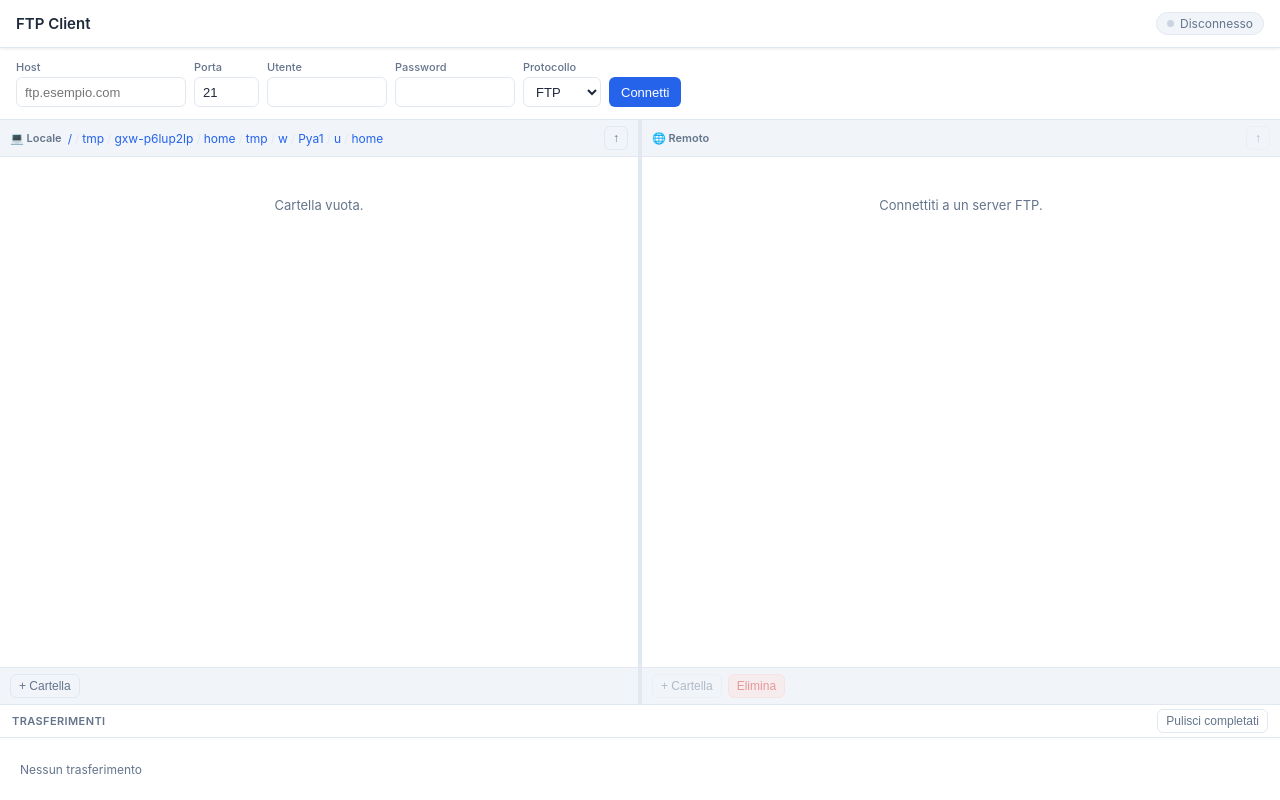
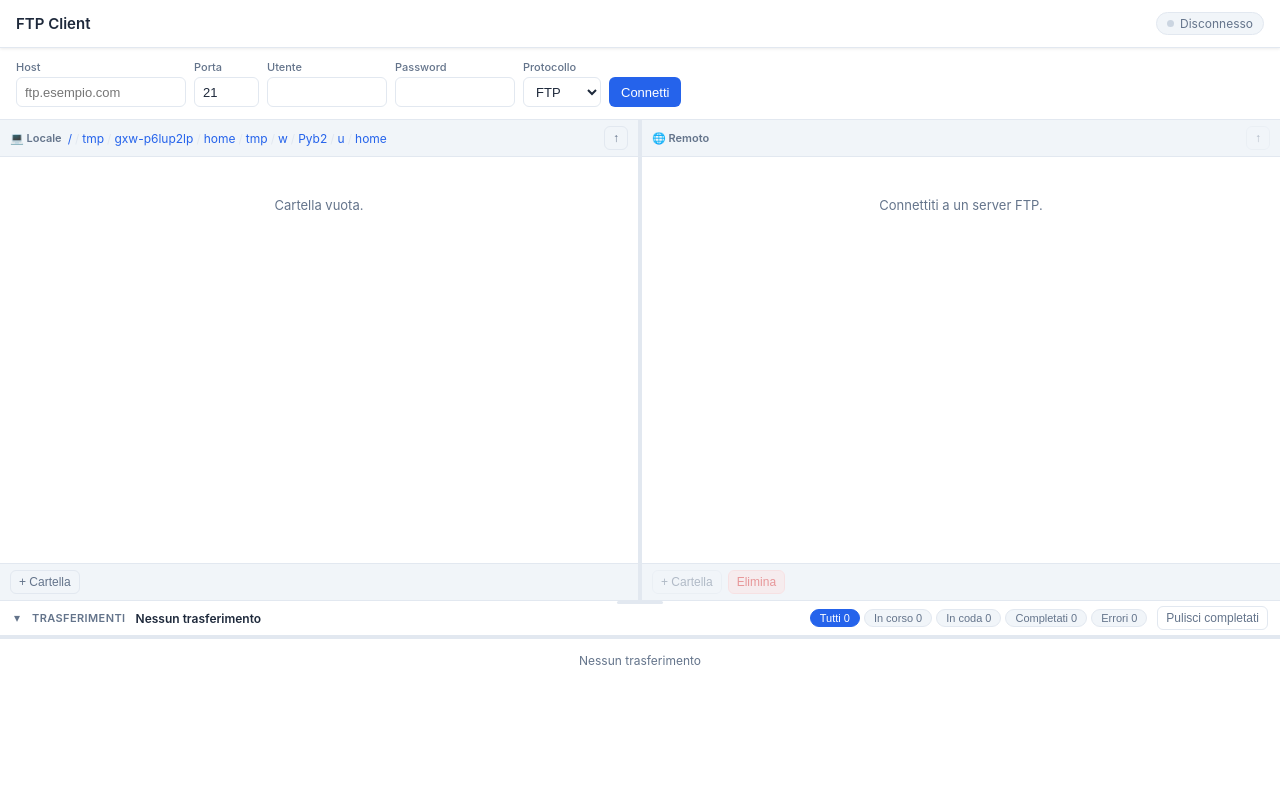
Before and after one commit to procolo75/ftp-client, a Flask app: page / in a window 1280 px wide. Run offline with Flask 3, Linux system fonts and the light colour scheme; data that the repository does not hold is empty.

Commit message:
feat: pannello trasferimenti ridimensionabile e leggibile
La striscia dei trasferimenti era alta 96px fissi, con le card che
scorrevano in orizzontale: con molti file non si capiva cosa fosse in
corso ne quanto mancasse.

- pannello ridimensionabile trascinando il bordo superiore, con altezza
  e stato compresso salvati in localStorage (doppio clic = reset)
- elenco verticale a colonne allineate al posto dello scroll orizzontale:
  percorso troncato a sinistra, nome file sempre leggibile
- riepilogo complessivo: file completati/totali, byte, velocita aggregata,
  tempo rimanente e barra di avanzamento globale (anche nel titolo pagina)
- filtri per stato (tutti / in corso / in coda / completati / errori)
- ordinamento con i job attivi in cima, aggiornamento incrementale del DOM
  e cap a 300 righe per non impallare la UI con code lunghe
- "Pulisci completati" ora svuota davvero la coda lato server
  (POST /api/queue/clear): prima le card tornavano al polling successivo

Co-Authored-By: Claude Opus 5 <noreply@anthropic.com>

```diff
--- a/app.py
+++ b/app.py
@@ -174,6 +174,11 @@ def get_queue():
     return jsonify({"jobs": ftp_manager.get_queue()})
 
 
+@app.route("/api/queue/clear", methods=["POST"])
+def clear_queue():
+    return jsonify({"removed": ftp_manager.clear_finished()})
+
+
 @app.route("/api/queue/<job_id>", methods=["DELETE"])
 def cancel_job(job_id):
     ok = ftp_manager.cancel_job(job_id)
--- a/static/app.js
+++ b/static/app.js
@@ -4,7 +4,6 @@ let remotePath = "/";
 let connected  = false;
 let selectedRemote = null;   // {name, type, path, size}
 let dragState  = null;       // {source:'local'|'remote', path, name, type, size}
-let jobCards   = {};
 let lastJobs   = [];         // latest queue snapshot from the server
 
 const STORAGE_KEY = "ftp-client-creds";
@@ -12,6 +11,7 @@ const STORAGE_KEY = "ftp-client-creds";
 /* ── Init ── */
 document.addEventListener("DOMContentLoaded", () => {
   loadSavedCreds();
+  initQueuePanel();
   startSSE();
   checkStatus();
   browseLocalTo("~");
@@ -324,62 +324,259 @@ function onPaneDrop(e, targetPanel) {
 }
 
 /* ── Transfer queue ── */
+const QUEUE_H_KEY     = "ftp-client-queue-h";
+const QUEUE_COLL_KEY  = "ftp-client-queue-collapsed";
+const QUEUE_DEFAULT_H = 200;
+const QUEUE_MIN_H     = 92;
+const MAX_ROWS        = 300;   // cap on rendered rows; the rest is summarised
+
+const RANK = { running: 0, queued: 1, error: 2, cancelled: 3, done: 4 };
+const STATE_LABEL = { queued: "In coda", running: "In corso", done: "Completato",
+                      error: "Errore", cancelled: "Annullato" };
+
+let queueFilter  = "all";
+let jobRows      = {};   // job id -> {row, refs}
+let rateSamples  = [];   // [totalBytesDone, timestamp] for the aggregate speed
+
+function initQueuePanel() {
+  const saved = parseInt(localStorage.getItem(QUEUE_H_KEY) || "", 10);
+  if (saved) setQueueHeight(saved);
+  if (localStorage.getItem(QUEUE_COLL_KEY) === "1") el("queue-strip").classList.add("collapsed");
+
+  const handle = el("queue-resize");
+  handle.addEventListener("mousedown", startQueueResize);
+  handle.addEventListener("dblclick", () => setQueueHeight(QUEUE_DEFAULT_H, true));
+  renderFilters();
+}
+
+function setQueueHeight(px, persist) {
+  const max = Math.max(QUEUE_MIN_H, window.innerHeight - 160);
+  const h = Math.min(Math.max(px, QUEUE_MIN_H), max);
+  document.documentElement.style.setProperty("--queue-h", h + "px");
+  if (persist !== false) localStorage.setItem(QUEUE_H_KEY, String(h));
+}
+
+function startQueueResize(e) {
+  e.preventDefault();
+  const strip = el("queue-strip");
+  strip.classList.remove("collapsed");
+  localStorage.setItem(QUEUE_COLL_KEY, "0");
+
+  const startY = e.clientY;
+  const startH = strip.getBoundingClientRect().height;
+  document.body.classList.add("resizing-queue");
+
+  const onMove = ev => setQueueHeight(startH + (startY - ev.clientY));
+  const onUp = () => {
+    document.body.classList.remove("resizing-queue");
+    document.removeEventListener("mousemove", onMove);
+    document.removeEventListener("mouseup", onUp);
+  };
+  document.addEventListener("mousemove", onMove);
+  document.addEventListener("mouseup", onUp);
+}
+
+function toggleQueue() {
+  const collapsed = el("queue-strip").classList.toggle("collapsed");
+  localStorage.setItem(QUEUE_COLL_KEY, collapsed ? "1" : "0");
+}
+
+function setQueueFilter(f) {
+  queueFilter = f;
+  renderQueue(lastJobs);
+}
+
+function renderFilters(counts) {
+  const c = counts || { all: 0, running: 0, queued: 0, done: 0, error: 0 };
+  const defs = [
+    ["all",     "Tutti",      c.all,     ""],
+    ["running", "In corso",   c.running, ""],
+    ["queued",  "In coda",    c.queued,  ""],
+    ["done",    "Completati", c.done,    ""],
+    ["error",   "Errori",     c.error,   "err"],
+  ];
+  el("queue-filters").innerHTML = defs.map(([key, label, n, extra]) =>
+    `<button class="qfilter ${extra} ${queueFilter === key ? "active" : ""}"
+             onclick="setQueueFilter('${key}')">${label} ${n}</button>`
+  ).join("");
+}
+
+function jobMatchesFilter(job) {
+  if (queueFilter === "all") return true;
+  if (queueFilter === "error") return job.status === "error" || job.status === "cancelled";
+  return job.status === queueFilter;
+}
+
 function renderQueue(jobs) {
+  lastJobs = jobs || [];
   const list = el("queue-list");
-  const empty = el("queue-empty");
-  lastJobs = jobs;
 
-  jobs.forEach(job => {
-    if (jobCards[job.id]) {
-      updateJobCard(job);
-    } else {
-      const card = createJobCard(job);
-      jobCards[job.id] = card;
-      list.insertBefore(card, empty);
+  const counts = { all: lastJobs.length, running: 0, queued: 0, done: 0, error: 0 };
+  lastJobs.forEach(j => {
+    if (j.status === "running") counts.running++;
+    else if (j.status === "queued") counts.queued++;
+    else if (j.status === "done") counts.done++;
+    else counts.error++;               // error + cancelled
+  });
+  renderFilters(counts);
+  updateAggregate();
+
+  // Running first, then queued, then failures, then completed: what matters stays on top
+  const visible = lastJobs
+    .filter(jobMatchesFilter)
+    .map((job, i) => ({ job, i }))
+    .sort((a, b) => (RANK[a.job.status] ?? 9) - (RANK[b.job.status] ?? 9) || a.i - b.i)
+    .map(x => x.job);
+
+  const shown = visible.slice(0, MAX_ROWS);
+  const shownIds = new Set(shown.map(j => j.id));
+
+  Object.keys(jobRows).forEach(id => {
+    if (!shownIds.has(id)) {
+      jobRows[id].row.remove();
+      delete jobRows[id];
     }
   });
 
-  empty.style.display = Object.keys(jobCards).length ? "none" : "";
+  let prev = null;
+  shown.forEach(job => {
+    let entry = jobRows[job.id];
+    if (!entry) {
+      entry = buildJobRow(job);
+      jobRows[job.id] = entry;
+    }
+    updateJobRow(job);
+    // Move into place only when it is not already there (keeps DOM churn low)
+    const target = prev ? prev.nextSibling : list.firstChild;
+    if (entry.row !== target) list.insertBefore(entry.row, target);
+    prev = entry.row;
+  });
+
+  el("queue-empty").style.display = shown.length ? "none" : "";
+  if (el("queue-empty").parentNode === list) list.appendChild(el("queue-empty"));
+
+  const more = el("queue-more");
+  const hidden = visible.length - shown.length;
+  more.classList.toggle("hidden", hidden <= 0);
+  if (hidden > 0) more.textContent = `… e altri ${hidden} file in elenco`;
 }
 
-function createJobCard(job) {
-  const card = document.createElement("div");
-  card.className = "job-card";
-  card.id = "job-" + job.id;
-  card.innerHTML = jobHTML(job);
-  return card;
+function buildJobRow(job) {
+  const row = document.createElement("div");
+  row.id = "job-" + job.id;
+  row.className = "job-row";
+  row.innerHTML = `
+    <span class="job-icon"></span>
+    <span class="job-name"><span class="job-dir"></span><span class="job-base"></span></span>
+    <span class="job-bar-wrap"><span class="job-bar"></span></span>
+    <span class="job-bytes"></span>
+    <span class="job-rate"></span>
+    <span class="job-eta"></span>
+    <button class="job-cancel" title="Annulla">✕</button>
+  `;
+  const refs = {
+    icon:  row.querySelector(".job-icon"),
+    dir:   row.querySelector(".job-dir"),
+    base:  row.querySelector(".job-base"),
+    bar:   row.querySelector(".job-bar"),
+    bytes: row.querySelector(".job-bytes"),
+    rate:  row.querySelector(".job-rate"),
+    eta:   row.querySelector(".job-eta"),
+    cancel: row.querySelector(".job-cancel"),
+  };
+  refs.cancel.onclick = () => cancelJob(job.id);
+
+  const name = String(job.name || "");
+  const cut = name.lastIndexOf("/");
+  refs.dir.textContent  = cut >= 0 ? name.slice(0, cut + 1) : "";
+  refs.base.textContent = cut >= 0 ? name.slice(cut + 1) : name;
+  row.title = (job.type === "download" ? "Download: " : "Upload: ") + name;
+  refs.icon.textContent = job.type === "download" ? "⬇" : "⬆";
+  return { row, refs };
 }
 
-function updateJobCard(job) {
-  const card = el("job-" + job.id);
-  if (!card) return;
-  card.className = "job-card " + job.status;
-  card.innerHTML = jobHTML(job);
+function updateJobRow(job) {
+  const entry = jobRows[job.id];
+  if (!entry) return;
+  const { row, refs } = entry;
+  const running = job.status === "running";
+
+  const cls = "job-row " + job.status;
+  if (row.className !== cls) row.className = cls;
+
+  const pct = job.status === "done" ? 100 : (job.percent || 0);
+  const w = pct + "%";
+  if (refs.bar.style.width !== w) refs.bar.style.width = w;
+
+  const total = job.total_bytes || 0;
+  setText(refs.bytes, running && total
+    ? `${fmtSize(job.bytes_done || 0)} / ${fmtSize(total)}`
+    : (total ? fmtSize(total) : "—"));
+
+  setText(refs.rate, running ? (job.speed || "") : (STATE_LABEL[job.status] || job.status));
+  refs.rate.className = running ? "job-rate" : "job-rate job-state";
+
+  setText(refs.eta, running ? (job.eta || "") : (pct ? pct + "%" : ""));
+
+  const cancellable = job.status === "queued" || job.status === "running";
+  refs.cancel.classList.toggle("placeholder", !cancellable);
+  refs.cancel.disabled = !cancellable;
 }
 
-function jobHTML(job) {
-  const icon = job.type === "download" ? "⬇" : "⬆";
-  const pct  = job.percent || 0;
-  const statusMap = { queued:"In coda", running:"In corso", done:"✓", error:"Errore", cancelled:"Annullato" };
-  const isRunning = job.status === "running";
-  const meta = isRunning && job.speed
-    ? `${job.speed}${job.eta ? " · " + job.eta : ""}`
-    : (statusMap[job.status] || job.status);
-  const sizeStr = isRunning && job.total_bytes
-    ? `${fmtSize(job.bytes_done || 0)} / ${fmtSize(job.total_bytes)}`
-    : "";
-  const cancel = (job.status === "queued" || job.status === "running")
-    ? `<button class="job-cancel" onclick="cancelJob('${job.id}')" title="Annulla">✕</button>` : "";
-  return `
-    <span class="job-icon">${icon}</span>
-    <div class="job-body">
-      <div class="job-name" title="${esc(job.name)}">${esc(job.name)}</div>
-      <div class="job-meta">${esc(meta)}</div>
-      <div class="job-bar-wrap"><div class="job-bar" style="width:${pct}%"></div></div>
-      ${sizeStr ? `<div class="job-size">${esc(sizeStr)}</div>` : ""}
-    </div>
-    ${cancel}
-  `;
+function setText(node, txt) {
+  if (node.textContent !== txt) node.textContent = txt;
+}
+
+/* Overall progress: counts, bytes, aggregate speed and ETA across the whole queue */
+function updateAggregate() {
+  const jobs = lastJobs;
+  const active = jobs.filter(j => j.status !== "cancelled");
+  const totalBytes = active.reduce((a, j) => a + (j.total_bytes || 0), 0);
+  const doneBytes = active.reduce(
+    (a, j) => a + (j.status === "done" ? (j.total_bytes || 0) : (j.bytes_done || 0)), 0);
+  const doneCount = jobs.filter(j => j.status === "done").length;
+  const errCount  = jobs.filter(j => j.status === "error").length;
+  const pending   = jobs.filter(j => j.status === "running" || j.status === "queued").length;
+
+  const pct = totalBytes ? Math.min(100, doneBytes / totalBytes * 100) : (jobs.length && !pending ? 100 : 0);
+  el("queue-total-fill").style.width = pct.toFixed(1) + "%";
+
+  // Aggregate speed from a rolling window of total bytes transferred
+  const now = Date.now();
+  rateSamples.push([doneBytes, now]);
+  while (rateSamples.length > 2 && now - rateSamples[0][1] > 6000) rateSamples.shift();
+  if (rateSamples.length > 12) rateSamples.shift();
+  let bps = 0;
+  if (pending && rateSamples.length >= 2) {
+    const [b0, t0] = rateSamples[0], [b1, t1] = rateSamples[rateSamples.length - 1];
+    const dt = (t1 - t0) / 1000;
+    if (dt > 0.5) bps = Math.max(0, (b1 - b0) / dt);
+  }
+
+  const parts = [];
+  if (!jobs.length) {
+    parts.push('<span class="strong">Nessun trasferimento</span>');
+  } else {
+    parts.push(`<span class="strong">${doneCount}/${jobs.length} file</span>`);
+    if (totalBytes) parts.push(`${fmtSize(doneBytes)} / ${fmtSize(totalBytes)} · ${Math.round(pct)}%`);
+    if (bps > 0) parts.push(`<span class="rate">${fmtSize(bps)}/s</span>`);
+    if (bps > 0 && totalBytes > doneBytes) parts.push(`~${fmtDuration((totalBytes - doneBytes) / bps)} rimanenti`);
+    if (!pending && jobs.length) parts.push(errCount ? `${errCount} falliti` : "tutto completato");
+  }
+  el("queue-summary").innerHTML = parts.join('<span class="sep">·</span>');
+
+  const label = pending ? `Trasferimenti (${pending})` : "Trasferimenti";
+  setText(el("queue-label"), label);
+  document.title = pending ? `${Math.round(pct)}% · FTP Client` : "FTP Client";
+}
+
+function fmtDuration(sec) {
+  sec = Math.max(0, Math.round(sec));
+  if (sec < 60) return sec + "s";
+  const m = Math.floor(sec / 60), s = sec % 60;
+  if (m < 60) return s ? `${m}m ${s}s` : `${m}m`;
+  const h = Math.floor(m / 60);
+  return `${h}h ${m % 60}m`;
 }
 
 function cancelJob(jobId) {
@@ -387,19 +584,19 @@ function cancelJob(jobId) {
 }
 
 function clearDone() {
-  const list = el("queue-list");
-  Object.entries(jobCards).forEach(([id, card]) => {
-    if (["done","error","cancelled"].includes(card.dataset.status || card.className.replace("job-card ","").trim())) {
-      list.removeChild(card);
-      delete jobCards[id];
-    }
-    // Also clear by class
-    if (card.classList.contains("done") || card.classList.contains("error") || card.classList.contains("cancelled")) {
-      if (list.contains(card)) list.removeChild(card);
-      delete jobCards[id];
-    }
-  });
-  el("queue-empty").style.display = Object.keys(jobCards).length ? "none" : "";
+  const keep = lastJobs.filter(j => !["done", "error", "cancelled"].includes(j.status));
+  const removed = lastJobs.length - keep.length;
+  rateSamples = [];
+  renderQueue(keep);
+  fetch("/api/queue/clear", { method: "POST" })
+    .then(() => refreshQueue())
+    .catch(() => {});
+  if (removed) toast(`${removed} voci rimosse dall'elenco`);
+}
+
+async function refreshQueue() {
+  const res = await api("/api/queue");
+  if (!res.error && Array.isArray(res.jobs)) renderQueue(res.jobs);
 }
 
 /* ── SSE ── */
@@ -408,14 +605,18 @@ function startSSE() {
 
   es.addEventListener("progress", e => {
     const d = JSON.parse(e.data);
-    const card = el("job-" + d.job_id);
-    if (!card) return;
-    const bar  = card.querySelector(".job-bar");
-    const meta = card.querySelector(".job-meta");
-    const size = card.querySelector(".job-size");
-    if (bar)  bar.style.width = d.percent + "%";
-    if (meta) meta.textContent = d.speed + (d.eta ? " · " + d.eta : "");
-    if (size && d.total_bytes) size.textContent = fmtSize(d.bytes_done) + " / " + fmtSize(d.total_bytes);
+    // Patch the local snapshot so the row and the aggregate stay in sync
+    const job = lastJobs.find(j => j.id === d.job_id);
+    if (job) {
+      job.status      = "running";
+      job.percent     = d.percent;
+      job.speed       = d.speed;
+      job.eta         = d.eta;
+      job.bytes_done  = d.bytes_done;
+      job.total_bytes = d.total_bytes || job.total_bytes;
+      updateJobRow(job);
+      updateAggregate();
+    }
   });
 
   es.addEventListener("job_done", e => {
@@ -440,10 +641,7 @@ function startSSE() {
   });
 
   // Polling fallback: aggiorna la coda ogni 1.5 s anche se SSE non recapita eventi
-  setInterval(async () => {
-    const res = await api("/api/queue");
-    if (!res.error && Array.isArray(res.jobs)) renderQueue(res.jobs);
-  }, 1500);
+  setInterval(refreshQueue, 1500);
 }
 
 /* ── Utilities ── */
--- a/static/style.css
+++ b/static/style.css
@@ -11,7 +11,7 @@
   --radius: 6px;
   --shadow: 0 1px 3px rgba(0,0,0,.08);
   --header-h: 48px;
-  --queue-h: 96px;
+  --queue-h: 200px;
 }
 
 * { box-sizing: border-box; margin: 0; padding: 0; }
@@ -165,45 +165,119 @@ input:focus, select:focus { border-color: var(--primary); }
 .btn-sm { height: 24px; padding: 0 8px; font-size: 12px; }
 .hidden { display: none !important; }
 
-/* ── Queue strip ── */
+/* ── Queue panel ── */
 #queue-strip {
   height: var(--queue-h); border-top: 1px solid var(--border);
-  background: var(--surface); display: flex; flex-direction: column; flex-shrink: 0;
+  background: var(--surface); display: flex; flex-direction: column;
+  flex-shrink: 0; position: relative; min-height: 0;
 }
+#queue-strip.collapsed { height: auto; }
+#queue-strip.collapsed #queue-list,
+#queue-strip.collapsed #queue-total-bar,
+#queue-strip.collapsed #queue-more { display: none; }
+#queue-strip.collapsed #queue-toggle { transform: rotate(-90deg); }
+
+/* Drag handle on the top edge */
+#queue-resize {
+  position: absolute; top: -3px; left: 0; right: 0; height: 7px;
+  cursor: ns-resize; z-index: 20;
+}
+#queue-resize::after {
+  content: ""; position: absolute; top: 3px; left: 50%;
+  width: 46px; height: 3px; margin-left: -23px; border-radius: 2px;
+  background: var(--border); transition: background .15s;
+}
+#queue-resize:hover::after, body.resizing-queue #queue-resize::after { background: var(--primary); }
+body.resizing-queue { cursor: ns-resize; user-select: none; }
+
 #queue-strip-header {
-  display: flex; align-items: center; justify-content: space-between;
-  padding: 4px 12px; border-bottom: 1px solid var(--border); flex-shrink: 0;
+  display: flex; align-items: center; gap: 10px; flex-wrap: wrap;
+  padding: 5px 12px; border-bottom: 1px solid var(--border); flex-shrink: 0;
 }
 #queue-label { font-size: 11px; font-weight: 600; color: var(--muted); text-transform: uppercase; letter-spacing: .4px; }
+#queue-toggle {
+  background: none; border: none; cursor: pointer; color: var(--muted);
+  font-size: 12px; line-height: 1; padding: 2px; transition: transform .15s;
+}
+#queue-summary { font-size: 12px; color: var(--text); flex: 1; min-width: 140px; }
+#queue-summary .sep { color: var(--border); padding: 0 5px; }
+#queue-summary .strong { font-weight: 600; }
+#queue-summary .rate { color: var(--primary); font-variant-numeric: tabular-nums; }
 
-#queue-list {
-  display: flex; align-items: center; gap: 8px;
-  padding: 6px 12px; overflow-x: auto; flex: 1;
+#queue-filters { display: flex; gap: 4px; flex-wrap: wrap; }
+.qfilter {
+  background: var(--bg); border: 1px solid var(--border); color: var(--muted);
+  border-radius: 20px; padding: 2px 9px; font-size: 11px; cursor: pointer;
+  white-space: nowrap; transition: background .12s, color .12s, border-color .12s;
 }
-#queue-list::-webkit-scrollbar { height: 4px; }
-#queue-list::-webkit-scrollbar-thumb { background: var(--border); border-radius: 2px; }
+.qfilter:hover { background: var(--border); }
+.qfilter.active { background: var(--primary); border-color: var(--primary); color: #fff; }
+.qfilter.err.active { background: var(--error); border-color: var(--error); }
 
-/* ── Job card (horizontal) ── */
-.job-card {
-  display: flex; align-items: center; gap: 8px;
-  background: var(--bg); border: 1px solid var(--border);
-  border-radius: var(--radius); padding: 6px 10px;
-  min-width: 220px; max-width: 260px; flex-shrink: 0;
+/* Overall progress */
+#queue-total-bar { height: 3px; background: var(--border); flex-shrink: 0; }
+#queue-total-fill { height: 100%; width: 0; background: var(--primary); transition: width .3s linear; }
+
+#queue-list { flex: 1; overflow-y: auto; min-height: 0; }
+#queue-list::-webkit-scrollbar { width: 9px; }
+#queue-list::-webkit-scrollbar-thumb { background: var(--border); border-radius: 4px; }
+#queue-empty { color: var(--muted); font-size: 12px; padding: 14px 12px; text-align: center; }
+
+#queue-more {
+  padding: 5px 12px; font-size: 11px; color: var(--muted);
+  border-top: 1px solid var(--border); text-align: center; flex-shrink: 0;
 }
-.job-icon { font-size: 14px; flex-shrink: 0; }
-.job-body { flex: 1; min-width: 0; }
-.job-name { font-size: 12px; font-weight: 500; white-space: nowrap; overflow: hidden; text-overflow: ellipsis; }
-.job-meta { font-size: 11px; color: var(--muted); margin-top: 2px; }
-.job-bar-wrap { height: 4px; background: var(--border); border-radius: 2px; margin-top: 4px; overflow: hidden; }
-.job-bar { height: 100%; background: var(--primary); border-radius: 2px; transition: width .4s linear; }
-.job-card.done .job-bar { background: var(--success); }
-.job-card.error .job-bar { background: var(--error); }
-.job-size { font-size: 10px; color: var(--muted); margin-top: 2px; }
+
+/* ── Job row ── */
+.job-row {
+  display: grid; align-items: center; gap: 8px;
+  grid-template-columns: 16px minmax(0,1fr) 120px 158px 78px 62px 20px;
+  padding: 4px 12px; border-bottom: 1px solid #f1f5f9; font-size: 12px;
+}
+.job-row:hover { background: #f8fafc; }
+.job-row.running { background: #f0f7ff; }
+.job-row.error   { background: #fef2f2; }
+
+.job-icon { font-size: 12px; color: var(--muted); text-align: center; }
+.job-row.running .job-icon { color: var(--primary); }
+
+/* Path ellipsizes on the left so the file name always stays readable */
+.job-name { display: flex; min-width: 0; align-items: baseline; }
+.job-dir  { color: var(--muted); overflow: hidden; text-overflow: ellipsis; white-space: nowrap; }
+.job-base { flex-shrink: 0; white-space: nowrap; font-weight: 500; }
+
+.job-bar-wrap { height: 5px; background: var(--border); border-radius: 3px; overflow: hidden; display: block; }
+.job-bar { display: block; height: 100%; width: 0; background: var(--primary); border-radius: 3px; transition: width .3s linear; }
+.job-row.done .job-bar      { background: var(--success); }
+.job-row.error .job-bar     { background: var(--error); }
+.job-row.cancelled .job-bar { background: var(--muted); }
+.job-row.queued .job-bar-wrap { opacity: .5; }
+
+.job-bytes, .job-rate, .job-eta {
+  color: var(--muted); font-variant-numeric: tabular-nums; white-space: nowrap;
+  overflow: hidden; text-overflow: ellipsis;
+}
+.job-bytes { text-align: right; }
+.job-rate  { text-align: right; }
+.job-eta   { text-align: right; }
+.job-row.running .job-rate { color: var(--primary); font-weight: 500; }
+.job-state { font-size: 11px; white-space: nowrap; }
+.job-row.done .job-state      { color: var(--success); }
+.job-row.error .job-state     { color: var(--error); }
+.job-row.cancelled .job-state { color: var(--muted); }
+
 .job-cancel {
   background: none; border: none; color: var(--muted);
-  cursor: pointer; font-size: 14px; padding: 0; flex-shrink: 0; border-radius: 3px;
+  cursor: pointer; font-size: 13px; line-height: 1; padding: 0; border-radius: 3px;
 }
 .job-cancel:hover { color: var(--error); }
+.job-cancel.placeholder { visibility: hidden; }
+
+/* Narrow windows: drop the least important columns */
+@media (max-width: 860px) {
+  .job-row { grid-template-columns: 16px minmax(0,1fr) 80px 110px 20px; }
+  .job-rate, .job-eta { display: none; }
+}
 
 /* ── Loading / Toast ── */
 #loading {
--- a/templates/index.html
+++ b/templates/index.html
@@ -122,15 +122,25 @@
 
 </div>
 
-<!-- Transfer queue strip -->
+<!-- Transfer queue panel -->
 <div id="queue-strip">
+  <div id="queue-resize" title="Trascina per ridimensionare · doppio clic per reimpostare"></div>
+
   <div id="queue-strip-header">
+    <button id="queue-toggle" onclick="toggleQueue()" title="Comprimi/espandi">▾</button>
     <span id="queue-label">Trasferimenti</span>
+    <span id="queue-summary"></span>
+    <div id="queue-filters"></div>
     <button class="btn btn-ghost btn-sm" onclick="clearDone()">Pulisci completati</button>
   </div>
+
+  <div id="queue-total-bar"><div id="queue-total-fill"></div></div>
+
   <div id="queue-list">
-    <span id="queue-empty" style="color:var(--muted);font-size:12px;padding:0 8px">Nessun trasferimento</span>
+    <div id="queue-empty">Nessun trasferimento</div>
   </div>
+
+  <div id="queue-more" class="hidden"></div>
 </div>
 
 <script src="/static/app.js"></script>
```
Also changed, not shown: ftp_manager.py (+12 -0 lines), 1 other file.
